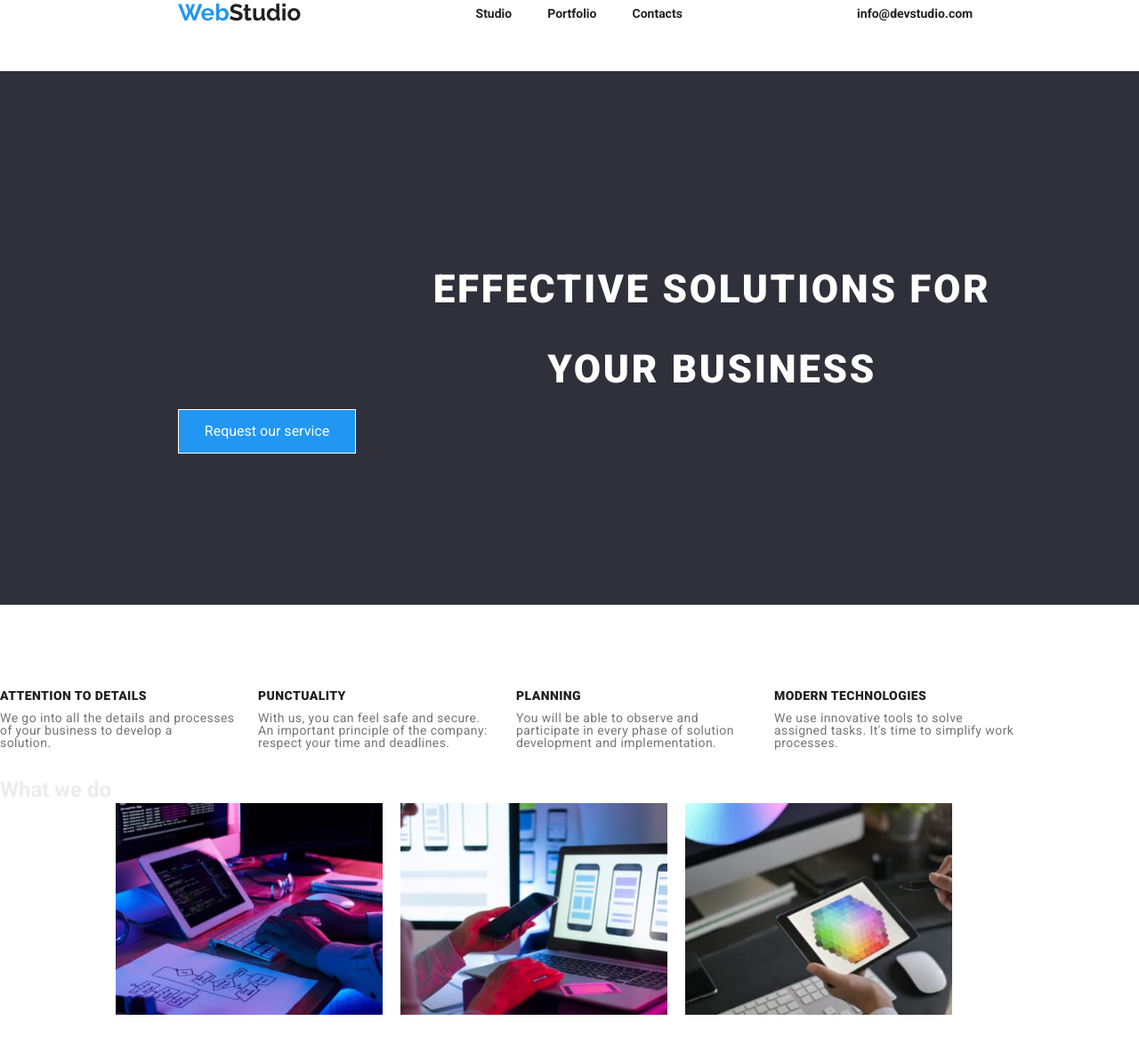
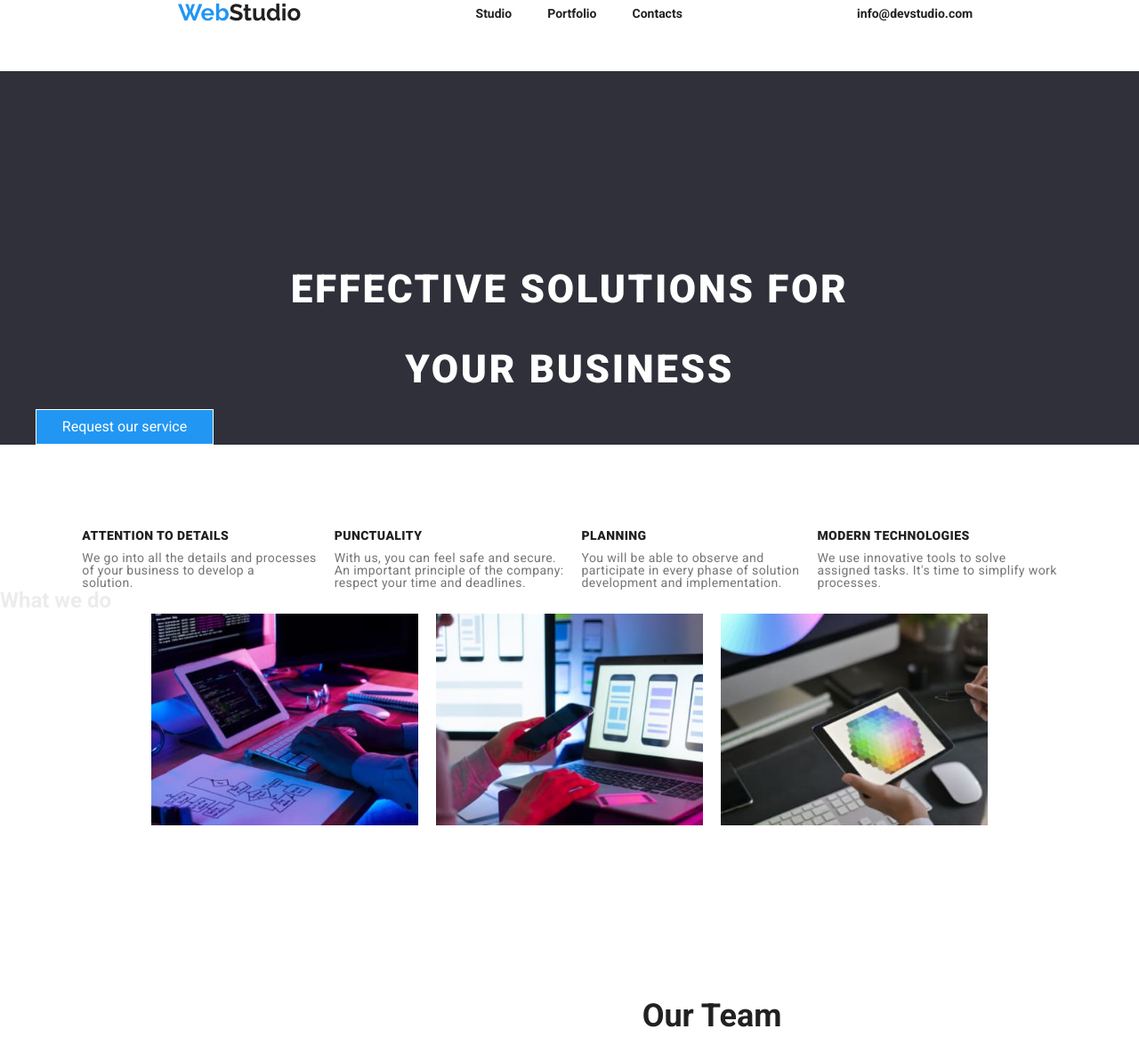
Before and after one commit to Narcisa3/goit-markup-hw-03, a plain HTML site: page index.html in a window 1280 px wide. Shown: the top 1166 px of the page at 89% size. Drawn offline with nearby package versions, Linux system fonts and the light colour scheme.

Commit message:
Update style.css
Modificari initiale
Marginile imi fac probleme

```diff
--- a/css/style.css
+++ b/css/style.css
@@ -103,8 +103,6 @@ body{
 /* Presentation style */
 
 .presentation {
-    width: 1600px;
-    height: 600px;
     background-color: var(--dark);
 }
 
@@ -121,9 +119,9 @@ body{
 
 .presentation__push {
     text-align: center;
+    border: 1px solid;
     width: 200px;
-    height: 50px;
-    border: 1px solid;
+    height: 40px;
     color: var(--white);
     background-color: var(--blue);
     justify-content: center;
@@ -142,8 +140,6 @@ body{
 /* About section style */
 
 .about{
-    width: 1170px;
-    height: 101px;
 }
 
 .about .container {
@@ -151,8 +147,6 @@ body{
 }
 
 .about__title {
-    width: 270px;
-    height: 16px;
     font-weight: 700;
     font-size: 14px;
     text-transform: uppercase;
@@ -162,8 +156,6 @@ body{
 }
 
 .about__text {
-    width: 270px;
-    height: 75px;
     font-weight: 400;
     font-size: 14px;
     line-height: 14px;
@@ -172,8 +164,6 @@ body{
 }
 
 .about__img {
-    width: 1170px;
-    height: 386px;
 }
 
 .container__img {
@@ -199,7 +189,7 @@ body{
 .team {
     width: 1600px;
     height: 648px;
-    padding-top: 200px;
+    padding-top: 100px;
 }
 
 .team .container {
@@ -239,6 +229,7 @@ body{
 .button__push {
     background-color: var(--light-gray);
     color: var(--black);
+    justify-content: center;
 }
 
 .button__push:hover {
@@ -257,6 +248,7 @@ body{
     font-size: 18px;
     line-height: 30px;
     color: var(--black);
+    margin-left: 90px;
 }
 
 .container__text {
@@ -264,13 +256,13 @@ body{
     font-size: 16px;
     line-height: 25px;
     color: var(--gray);
+    align-items: center;
 }
 
 .section .container {
     display: flex;
     flex-wrap: wrap;
     gap: 20px;
-    align-items: center;
 }
 
 /* Footer style */
@@ -333,9 +325,11 @@ body{
 .container {
     width: 1200px;
     margin: 0 auto;
+    justify-content: center;
 }
 
 .section {
     padding-top: 94px;
     padding-bottom: 94px;
+    justify-content: center;
 }
```
